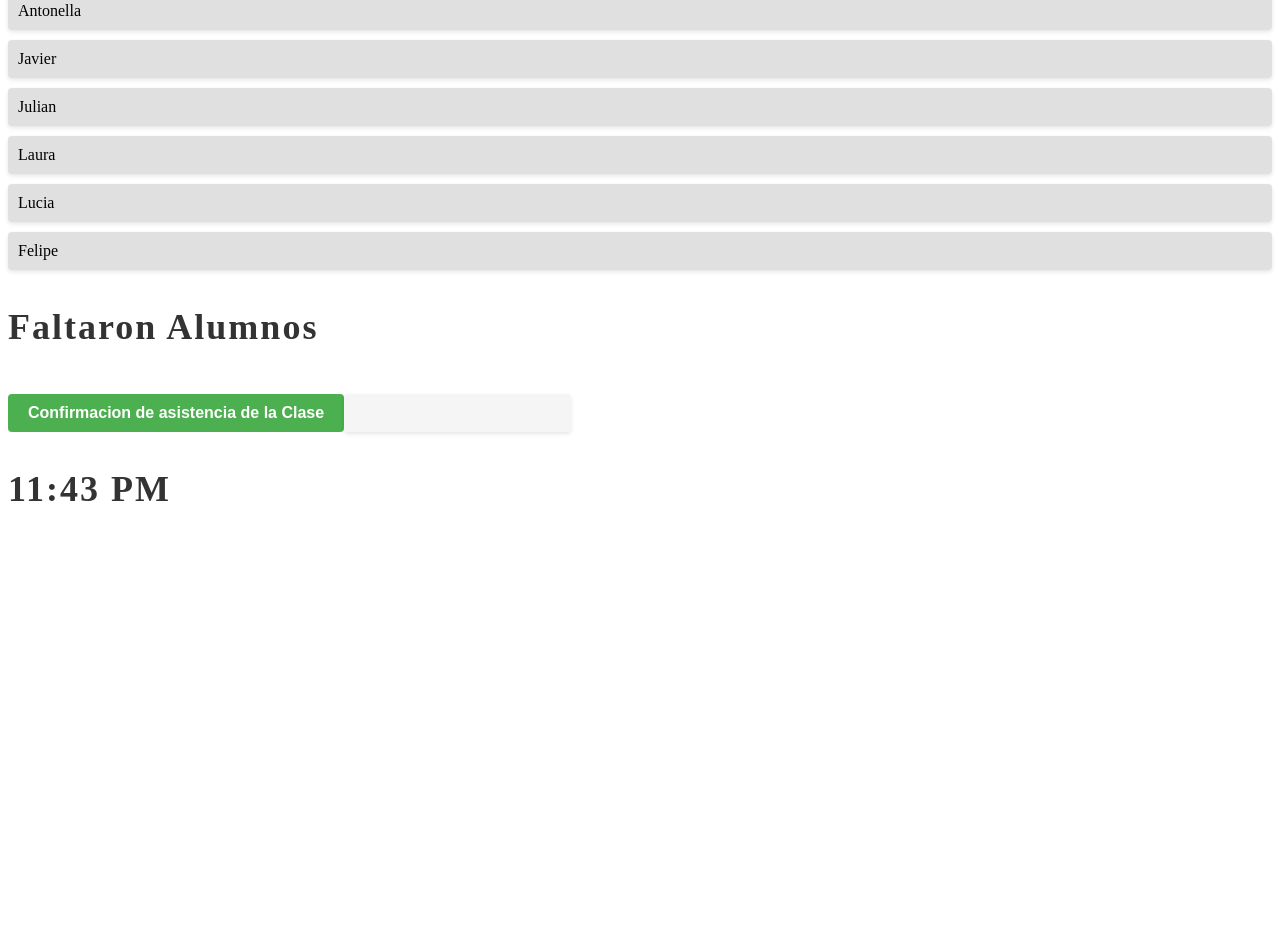
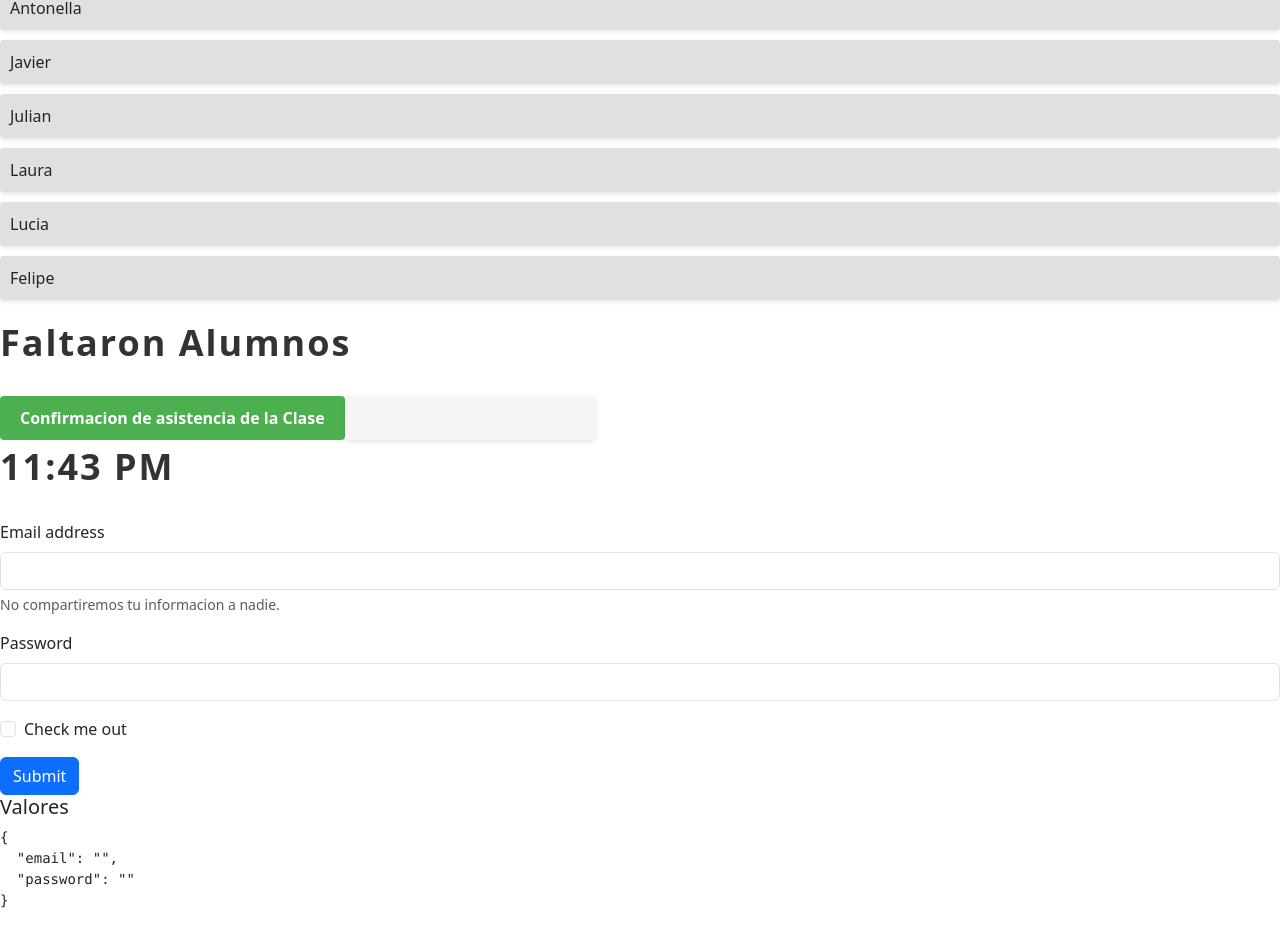
Before and after one commit to lautarorodriguezloiza/TP-1-angularCli, an Angular app: page / in a window 1280 px wide. Shown: the part 232-1159 px from the top of the page. Before the commit the page ends 800 px from the top, so only its background shows below. Built offline with nearby package versions, Linux system fonts and the light colour scheme.

Commit message:
tercer commit

```diff
--- a/angular.json
+++ b/angular.json
@@ -25,9 +25,12 @@
               "src/assets"
             ],
             "styles": [
+              "node_modules/bootstrap/dist/css/bootstrap.min.css",
               "src/styles.css"
             ],
-            "scripts": []
+            "scripts": [
+              "node_modules/bootstrap/dist/js/bootstrap.min.js"
+            ]
           },
           "configurations": {
             "production": {
--- a/package.json
+++ b/package.json
@@ -18,6 +18,7 @@
     "@angular/platform-browser": "^16.1.0",
     "@angular/platform-browser-dynamic": "^16.1.0",
     "@angular/router": "^16.1.0",
+    "bootstrap": "^5.3.0",
     "rxjs": "~7.8.0",
     "tslib": "^2.3.0",
     "zone.js": "~0.13.0"
--- a/src/app/app.component.html
+++ b/src/app/app.component.html
@@ -2,7 +2,7 @@
 
 
 <ul class="listado">
-  <li class="alumnos"  *ngFor=" let alumno of  ['Lautaro', 'Agustin', 'Juan', 'Antonella', 'Javier', 'Julian', 'Laura', 'Lucia', 'Felipe']">
+  <li class="alumnos"  *ngFor=" let alumno of users">
     {{ alumno }}
   </li>
 </ul>
@@ -19,3 +19,5 @@
 
 
 <p>{{ fecha | date:'hh:mm a' }}</p>
+
+<app-user-info></app-user-info>
--- a/src/app/app.component.ts
+++ b/src/app/app.component.ts
@@ -11,6 +11,8 @@ export class AppComponent {
   faltanAlumnos=true;
   fecha: Date = new Date();
 
+  users: string []= ['Lautaro', 'Agustin', 'Juan', 'Antonella', 'Javier', 'Julian', 'Laura', 'Lucia', 'Felipe']
+
 
   onInputChange(event: KeyboardEvent): void{
     const htmlImput = event.target as HTMLInputElement;
--- /dev/null
+++ b/src/app/modules/user-info/user-info.component.html
@@ -0,0 +1,33 @@
+
+<form [formGroup]="userModel">
+    <div class="mb-3">
+        <label for="exampleInputEmail1" class="form-label">Email address</label>
+        <input
+        formControlName="email"
+        type="email"
+        class="form-control"
+        [class.is-invalid]="emailControl.touched &&  emailControl.invalid"
+        id="exampleInputEmail1"
+        aria-describedby="emailHelp">
+
+    <div id="emailHelp" class="form-text">No compartiremos tu informacion a nadie.</div>
+    </div>
+    <div class="mb-3">
+    <label for="exampleInputPassword1" class="form-label">Password</label>
+    <input
+    formControlName="password"
+    type="password"
+    class="form-control"
+    [class.is-invalid]="passwordControl.touched &&  passwordControl.invalid"
+    id="exampleInputPassword1">
+    </div>
+    <div class="mb-3 form-check">
+    <input type="checkbox" class="form-check-input" id="exampleCheck1">
+    <label class="form-check-label" for="exampleCheck1">Check me out</label>
+    </div>
+    <button type="submit" class="btn btn-primary">Submit</button>
+</form>
+    <div class="col-4">
+        <h5>Valores</h5>
+        <pre>{{userModel.value|json}}</pre>
+    </div>
--- /dev/null
+++ b/src/app/modules/user-info/user-info.component.ts
@@ -0,0 +1,32 @@
+import { Component } from '@angular/core';
+import { FormArray, FormControl, FormBuilder, FormGroup, Validators } from '@angular/forms';
+
+interface UserModel{
+  email: FormControl<string|null>;
+  password: FormControl<string|null>;
+}
+
+@Component({
+  selector: 'app-user-info',
+  templateUrl: './user-info.component.html',
+  styleUrls: ['./user-info.component.css']
+})
+export class UserInfoComponent {
+  //infoUser: FormGroup;
+
+emailControl =  new FormControl('',[Validators.required]);
+passwordControl = new FormControl('',[Validators.required]);
+
+
+constructor(private fb: FormBuilder){
+  this.emailControl.invalid
+  this.passwordControl.invalid
+}
+
+    userModel: FormGroup<UserModel> = new FormGroup({
+    email: this.emailControl,
+    password: this.passwordControl,
+  });
+
+
+}
```
Also changed, not shown: src/app/app.module.ts (+7 -3 lines), src/app/modules/user-info/user-info.module.ts (added, +15 -0 lines), src/app/modules/user-info/user-info.component.css (added), 2 other files (tests, documents, lock files or other folders).
